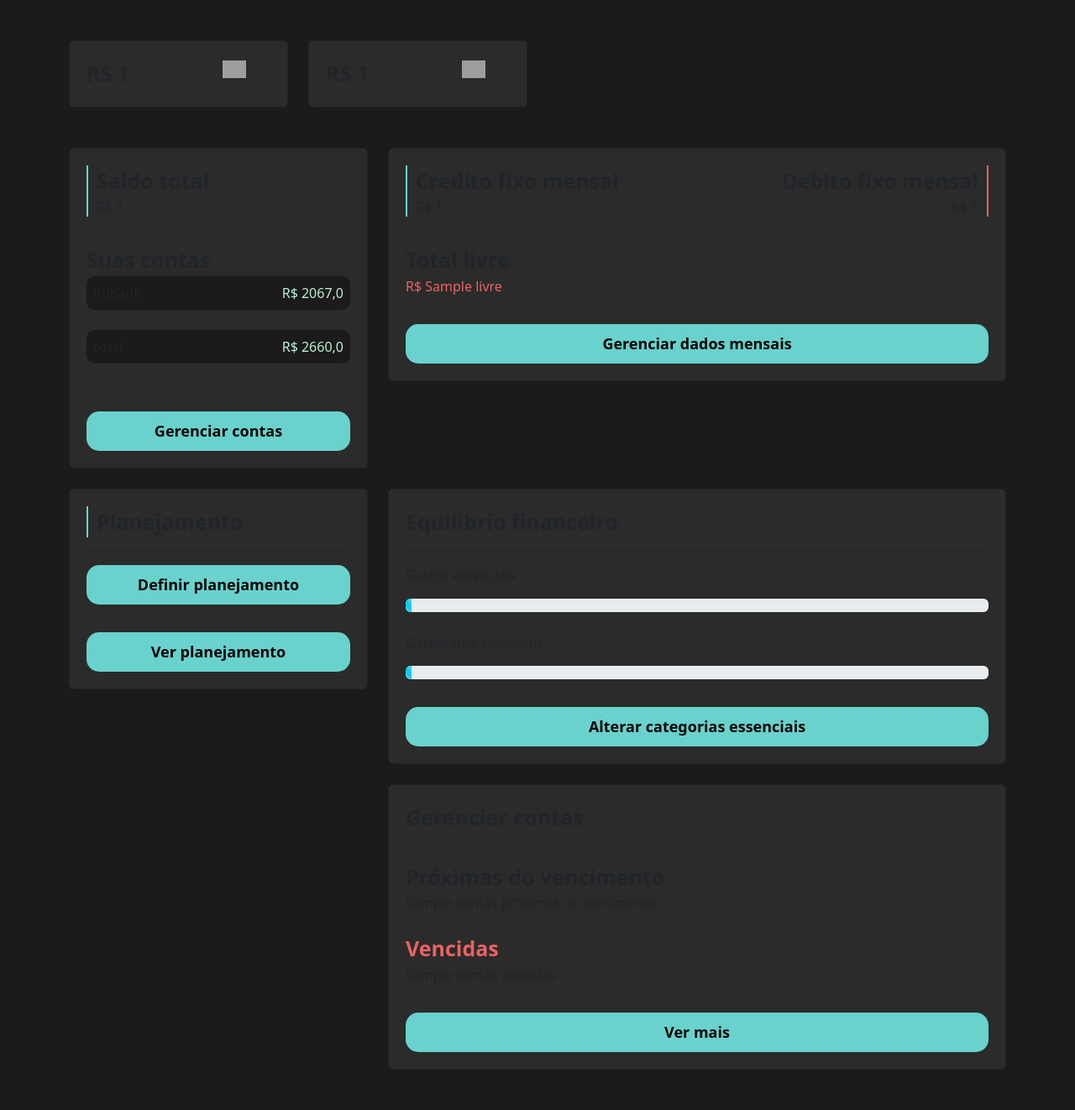
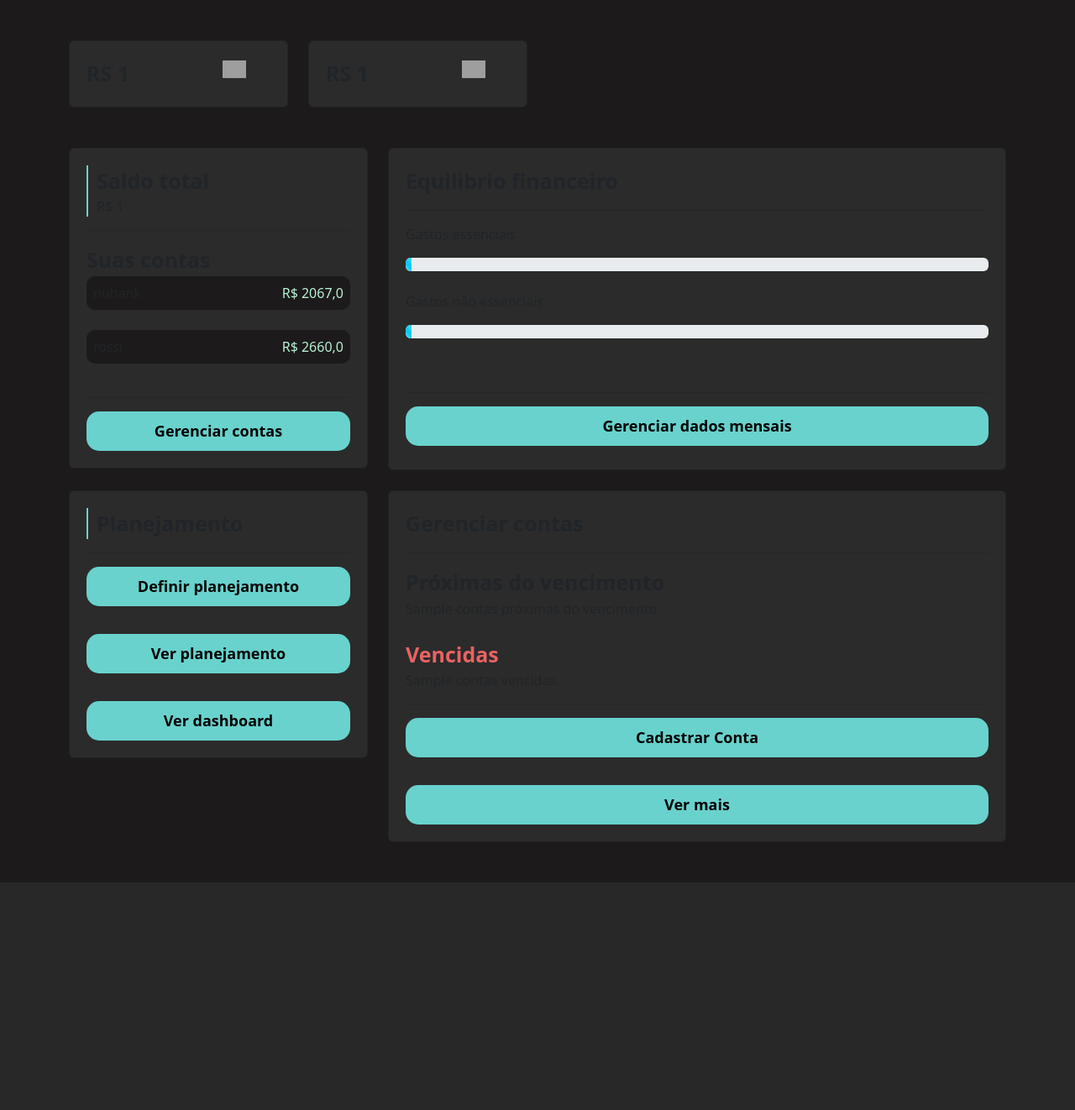
Before and after one commit to joaopedrovr91/python-my-finance, a Django app: template perfil/templates/home.html in a window 1280 px wide. Shown: the part 56-1378 px from the top of the page at 84% size. After the commit the page ends 1107 px from the top, so only its background shows below. Run offline with Django 4.2, Linux system fonts and the light colour scheme; data comes from the database, SQL or seed files in the repository; both versions use the stored data as it was after the commit; the template is opened without the code that fills it: values that come from a table or form of the project are taken from there, most other values are stand-ins (such as "Sample title", 1, 10 or a date in 2020); parts of the project's set-up code (start-up, migrations or seed data) failed here and were passed over; grey boxes are pictures that could not be loaded.

Commit message:
preparando para a apresentação

```diff
--- a/perfil/templates/gerenciar.html
+++ b/perfil/templates/gerenciar.html
@@ -48,6 +48,8 @@
                     <label>Banco</label>
                     <select name="banco" class="form-select">
                         <option value="NU">Nubank</option>
+                        <option value="NU">Inter</option>
+                        <option value="NU">Caixa</option>
                     </select>
                     <br>
                     <label>Tipo</label>
--- a/perfil/templates/home.html
+++ b/perfil/templates/home.html
@@ -69,35 +69,26 @@
                 </div>
 
             </div>
+            <div class="col-md-8">
+                <div class="card card-equilibrio">
+                    <span class="fonte-destaque">Equilibrio financeiro</span>
+                    <hr class="hr-borda">
 
-            <div class="col-md-8">
-                <div class="card">
-                    <div class="row">
-                        <div class="col-md">
-                            <div class="saldo">
-                                <span class="fonte-destaque">Credito fixo mensal</span>
-                                <br>
-                                <span class="font-light">R$ {{total_recebidos}}</span>
-                            </div>
-                        </div>
-                        <div class="col-md">
-                            <div class="despesa">
-                                <span class="fonte-destaque">Debito fixo mensal</span>
-                                <br>
-                                <span class="font-light">R$ {{total_despesas}}</span>
-                            </div>
-
-                        </div>
-
+                    <p>Gastos essenciais</p>
+                    <div class="progress">
+                        <div class="progress-bar progress-bar-striped bg-info" role="progressbar" style="width: {{percentual_gastos_essenciais}}%" aria-valuenow="50" aria-valuemin="0" aria-valuemax="100"></div>
                     </div>
-                    <hr class="hr-borda">
-                    <span class="fonte-destaque">Total livre</span>
-                    <span class="font-light negativo">R$ {{livre}}</span>
+                    <br>
+                    <p>Gastos não essenciais</p>
+                    <div class="progress">
+                        <div class="progress-bar progress-bar-striped bg-info" role="progressbar" style="width: {{percentual_gastos_nao_essenciais}}%" aria-valuenow="50" aria-valuemin="0" aria-valuemax="100"></div>
+                    </div>
+                    <br>
+                    <br>
                     <hr class="hr-borda">
                     <a href="{% url 'view_extrato' %}" class="botao-principal">Gerenciar dados mensais</a>
                 </div>
             </div>
-
         </div>
         <br>
         <div class="row">
@@ -110,34 +101,10 @@
                     <a href="{% url 'definir_planejamento' %}" class="botao-principal">Definir planejamento</a>
                     <hr>
                     <a href="{% url 'ver_planejamento' %}" class="botao-principal">Ver planejamento</a>
+                    <hr>
+                    <a href="{% url 'dashboard' %}" class="botao-principal">Ver dashboard</a>
                 </div>
             </div>
-            <div class="col-md-8">
-                <div class="card">
-                    <span class="fonte-destaque">Equilibrio financeiro</span>
-                    <hr class="hr-borda">
-
-                    <p>Gastos essenciais</p>
-                    <div class="progress">
-                        <div class="progress-bar progress-bar-striped bg-info" role="progressbar" style="width: {{percentual_gastos_essenciais}}%" aria-valuenow="50" aria-valuemin="0" aria-valuemax="100"></div>
-                    </div>
-                    <br>
-                    <p>Gastos não essenciais</p>
-                    <div class="progress">
-                        <div class="progress-bar progress-bar-striped bg-info" role="progressbar" style="width: {{percentual_gastos_nao_essenciais}}%" aria-valuenow="50" aria-valuemin="0" aria-valuemax="100"></div>
-                    </div>
-
-                    <hr class="hr-borda">
-                    <a href="{% url 'gerenciar' %}" class="botao-principal">Alterar categorias essenciais</a>
-
-                </div>
-            </div>
-        </div>
-        <br>
-        <div class="row">
-            <div class="col-md-4">
-            </div>
-
             <div class="col-md-8">
                 <div class="card">
                     <span class="fonte-destaque">Gerenciar contas</span>
@@ -151,6 +118,8 @@
 
                     <hr class="hr-borda">
 
+                    <a href="{% url 'definir_contas' %}" class="botao-principal">Cadastrar Conta</a>
+                    <hr>
                     <a href="{% url 'ver_contas' %}" class="botao-principal">Ver mais</a>
 
                 </div>
--- a/templates/static/perfil/css/home.css
+++ b/templates/static/perfil/css/home.css
@@ -4,6 +4,10 @@
     background-color: var(--main-color);
     padding: 20px;
 
+}
+
+.card-equilibrio {
+    height: 24em;
 }
 
 .saldo{
```
Also changed, not shown: perfil/views.py (+9 -8 lines), planejamento/views.py (+10 -6 lines), db.sqlite3, media/icones/startwars.png (added), media/icones/xp.jpg (added).
